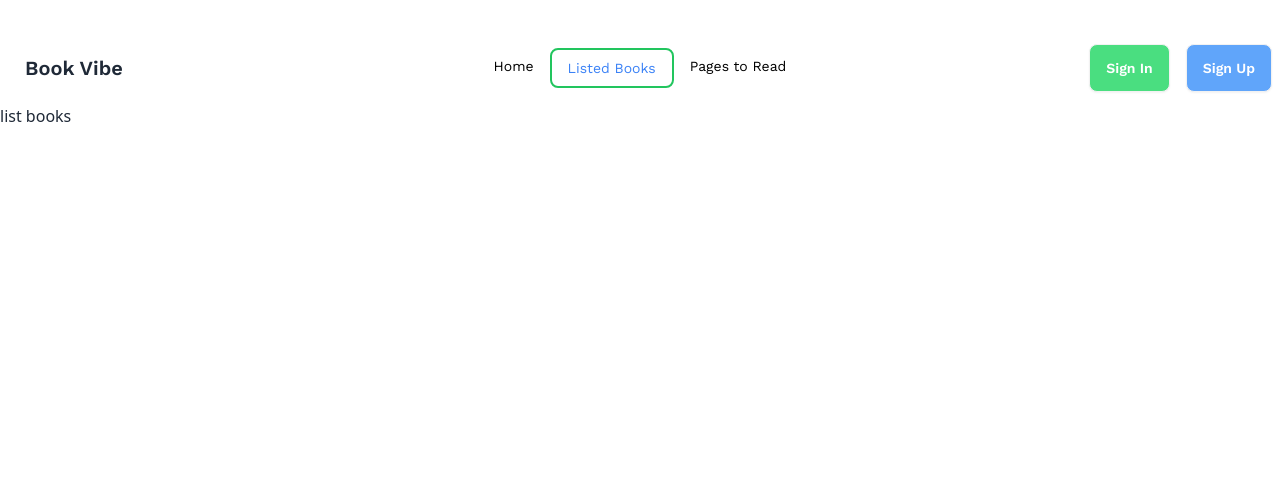
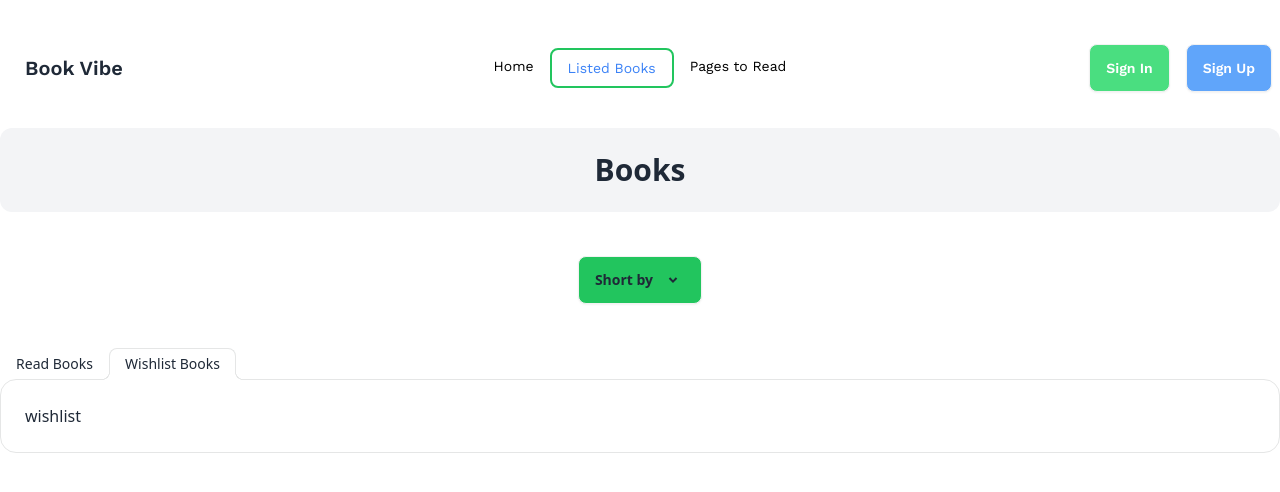
Before and after one commit to MaskuraBegum/Book_vibe, a React (Vite) app: page /listedBooks in a window 1280 px wide. Shown: the top 492 px of the page. Built offline with nearby package versions, Linux system fonts and the light colour scheme; a web font is replaced by a local one.

Commit message:
added data to the local storage

```diff
--- a/src/components/Home/Click.jsx
+++ b/src/components/Home/Click.jsx
@@ -12,6 +12,7 @@ const Click = () => {
     const book = details.find(detail => detail.bookId == bookId)
     const [read, setread] = useState(false)
     const[wish, setwish] = useState(true)
+    const [list,setlist] = useState(false)
     const handleToast = ()=>{
         if(!read){
             setread(!read);
@@ -26,9 +27,16 @@ const Click = () => {
     }
     const handlewish = ()=>{
         if(wish && !read){
-            setwish(!wish)
-            saveWishBooks({book});
-            toast('wish added')
+            if(!list){
+                setlist(!list)
+                toast('wish added')
+                saveWishBooks({book,bookId});
+            }
+            else{
+                toast('its already in wishlist')
+            }
+
+
         }
         else{
             toast('you read this book')
--- a/src/components/ListBooks/ListBooks.jsx
+++ b/src/components/ListBooks/ListBooks.jsx
@@ -1,12 +1,34 @@
-import { getReadBooks } from "../Utility/Utility";
+
+import { RiArrowDropDownLine } from "react-icons/ri";
+import Readlist from "./Readlist";
+import Wishlist from "./Wishlist";
 
 
 const ListBooks = () => {
-    const storeBooks = getReadBooks();
-    console.log(storeBooks);
+
     return (
         <div>
-            <h1>list books</h1>
+            <div className="flex justify-center items-center bg-gray-100 rounded-xl mt-6">
+                <h1 className="text-3xl font-bold p-6">Books</h1>
+            </div>
+            <div className="flex justify-center items-center my-10">
+                <details className="dropdown">
+                    <summary className="m-1 btn bg-green-500">Short by <span className="text-2xl"><RiArrowDropDownLine /></span></summary>
+                    <ul className="p-2 shadow menu dropdown-content z-[1] bg-base-100 rounded-box w-52">
+                        <li><a>Item 1</a></li>
+                        <li><a>Item 2</a></li>
+                    </ul>
+                </details>
+            </div>
+            <div>
+                <div role="tablist" className="tabs tabs-lifted">
+                    <input type="radio" name="my_tabs_2" role="tab" className="tab" aria-label="Read Books" />
+                    <div role="tabpanel" className="tab-content bg-base-100 border-base-300 rounded-box p-6"><Readlist></Readlist></div>
+
+                    <input type="radio" name="my_tabs_2" role="tab" className="tab" aria-label="Wishlist Books" checked />
+                    <div role="tabpanel" className="tab-content bg-base-100 border-base-300 rounded-box p-6"><Wishlist></Wishlist></div>
+                </div>
+            </div>
         </div>
     );
 };
--- /dev/null
+++ b/src/components/ListBooks/Rcard.jsx
@@ -0,0 +1,34 @@
+import Tag from "../Home/Tag";
+import { IoPeopleOutline } from "react-icons/io5";
+import { MdOutlineFindInPage } from "react-icons/md";
+
+const Rcard = ({book}) => {
+    const {bookName,author,image,tags,category,rating,bookId,publisher,totalPages}= book;
+    return (
+        <div>
+            <div className="card card-side bg-base-100 px-10 py-6 border-2 mt-8 gap-10">
+                <figure><img src={image} alt="Movie" className="w-[230px] h-[300px]"/></figure>
+                <div className="card-body">
+                    <h2 className="card-title">{bookName}</h2>
+                    <p>By: {author}</p>
+                    <div className="flex gap-3 items-center"><span className="text-xl">Tags:</span>{
+                            tags.map((tag,idx) => <Tag key={idx} tag = {tag}></Tag>)
+                        }</div>
+                    <div className="flex w-96 items-center gap-2">
+                        <span><IoPeopleOutline /></span><p>Publisher: {publisher} </p>
+                        <span><MdOutlineFindInPage /></span><p>Page: {totalPages} </p>
+                    </div>
+                    <hr  className='border-1 border-dashed my-2'/>
+                    <div className="flex gap-4 w-[400px] ">
+                        <p className="bg-blue-50 rounded-3xl text-blue-600 px-6 py-2">category:{category}</p>
+                        <p className="bg-orange-50 rounded-3xl text-orange-600 px-6 py-2">Ration:{rating}</p>
+                        <button className="btn bg-green-500 rounded-3xl text-white px-6 py-2">view details</button>
+                    </div>
+
+                </div>
+            </div>
+        </div>
+    );
+};
+
+export default Rcard;
--- /dev/null
+++ b/src/components/ListBooks/Readlist.jsx
@@ -0,0 +1,17 @@
+
+import { getReadBooks } from "../Utility/Utility";
+import Rcard from "./Rcard";
+const Readlist = () => {
+    const storeBooks = getReadBooks();
+    console.log(storeBooks);
+    return (
+        <div>
+            <h1>readlist</h1>
+            {
+                storeBooks.map((book,idx) => <Rcard key = {idx} book={book}></Rcard>)
+            }
+        </div>
+    );
+};
+
+export default Readlist;
--- /dev/null
+++ b/src/components/ListBooks/Wishlist.jsx
@@ -0,0 +1,17 @@
+import { getWishBooks } from "../Utility/Utility";
+import Rcard from "./Rcard";
+
+
+const Wishlist = () => {
+    const storeWish = getWishBooks();
+    return (
+        <div>
+            <h1>wishlist</h1>
+            {
+                storeWish.map((book,idx) => <Rcard key = {idx} book={book}></Rcard>)
+            }
+        </div>
+    );
+};
+
+export default Wishlist;
--- a/src/components/Utility/Utility.js
+++ b/src/components/Utility/Utility.js
@@ -24,9 +24,10 @@ const getWishBooks = ()=>{
     return [];
 }
 const saveWishBooks =({book}) =>{
-    console.log(book);
+
     const storeWishBooks = getWishBooks();
-    const exists = storeWishBooks.find(Id => Id == book.bookId);
+    const exists = storeWishBooks.find(Id => Id.bookId == book.bookId);
+    console.log(exists)
 
     if(!exists){
         storeWishBooks.push(book);
```
